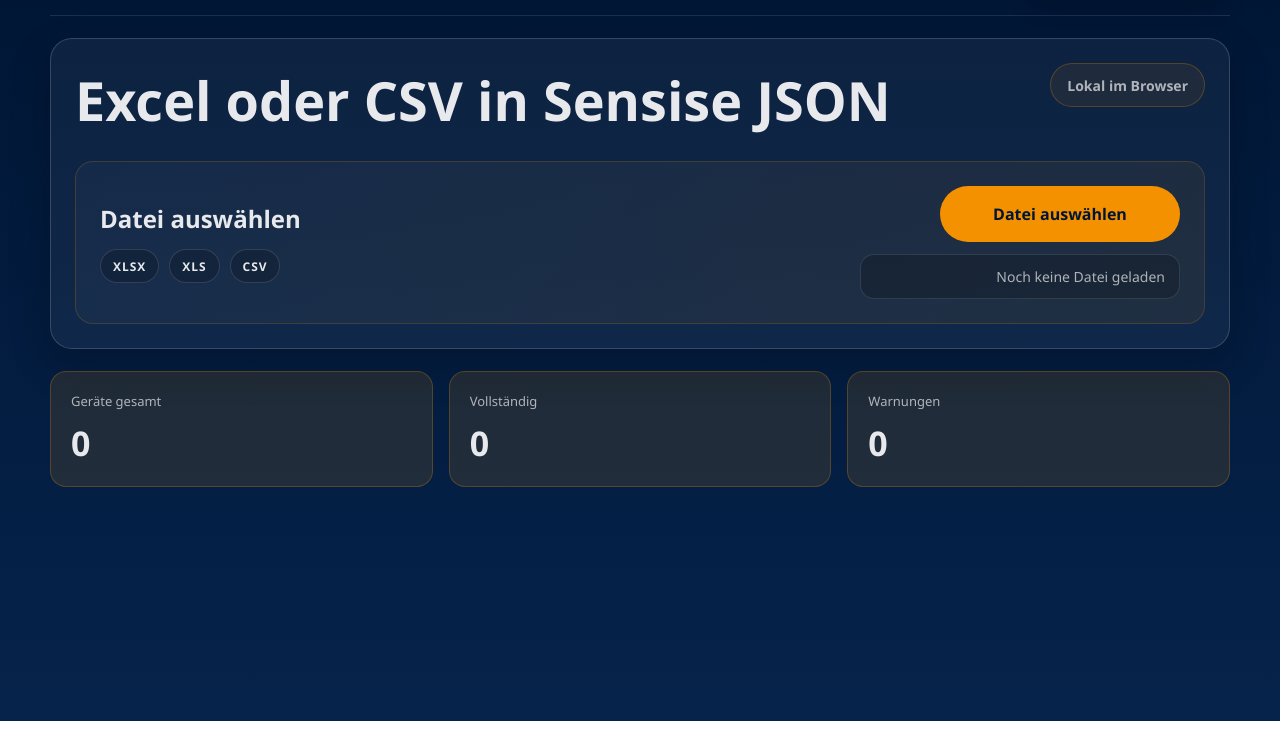
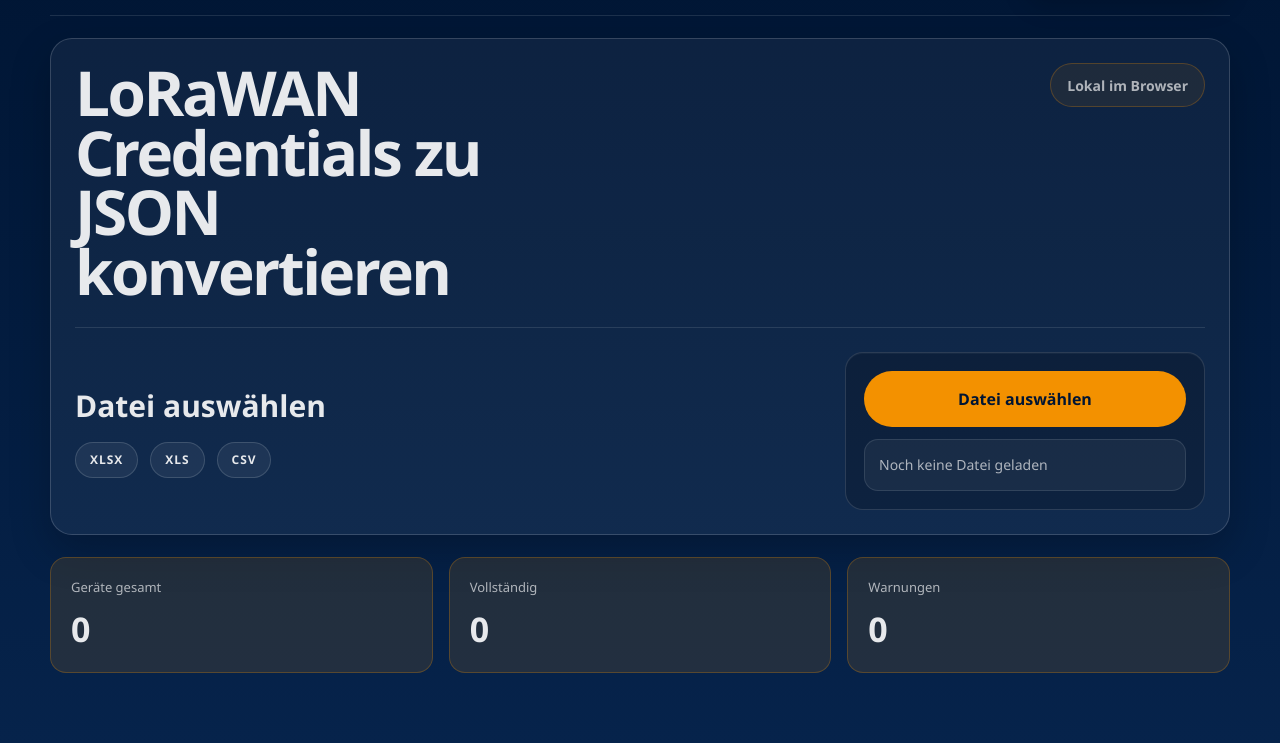
Before and after one commit to Lucaneedshelp/sensise-tool, a plain HTML site: page apps/json-generator/index.html in a window 1280 px wide. Shown: the part 79-822 px from the top of the page. Before the commit the page ends 800 px from the top, so only its background shows below. Drawn offline with Linux system fonts and the light colour scheme.

Commit message:
Add files via upload

```diff
--- a/apps/json-generator/app.css
+++ b/apps/json-generator/app.css
@@ -35,23 +35,22 @@
 
 .hero {
   margin-bottom: 22px;
-  padding: 28px;
+  padding: 32px;
 }
 
 .hero-head {
   display: flex;
-  align-items: start;
+  align-items: flex-start;
   justify-content: space-between;
   gap: 18px;
 }
 
-.hero .eyebrow {
-  margin-bottom: 14px;
-}
-
 .hero h1 {
   margin: 0;
-  font-size: clamp(32px, 5vw, 54px);
+  max-width: 13ch;
+  font-size: clamp(36px, 5.2vw, 62px);
+  line-height: 0.96;
+  letter-spacing: -0.04em;
 }
 
 .hero-note {
@@ -77,25 +76,27 @@
 }
 
 .drop-panel {
-  display: flex;
-  align-items: stretch;
-  justify-content: space-between;
-  gap: 20px;
-  margin-top: 24px;
-  padding: 24px;
-  border-radius: 18px;
-  background: linear-gradient(135deg, rgba(255, 255, 255, 0.03), rgba(243, 145, 0, 0.08));
-  border: 1px solid rgba(243, 145, 0, 0.18);
+  display: grid;
+  grid-template-columns: minmax(0, 1.15fr) minmax(280px, 360px);
+  gap: 24px;
+  margin-top: 26px;
+  padding-top: 24px;
+  border-top: 1px solid rgba(231, 233, 236, 0.12);
 }
 
 .drop-copy {
   display: flex;
   flex-direction: column;
   justify-content: center;
-  gap: 14px;
+  gap: 16px;
+  max-width: 520px;
 }
 
-.drop-copy h2,
+.drop-copy h2 {
+  margin-bottom: 0;
+  font-size: clamp(22px, 2.5vw, 30px);
+}
+
 .preview-head h2,
 .app-section-head h2 {
   margin-bottom: 0;
@@ -111,17 +112,17 @@
 .format-list {
   display: flex;
   flex-wrap: wrap;
-  gap: 10px;
+  gap: 12px;
 }
 
 .format-pill {
   display: inline-flex;
   align-items: center;
-  min-height: 34px;
-  padding: 0 12px;
+  min-height: 36px;
+  padding: 0 14px;
   border-radius: 999px;
-  background: rgba(0, 0, 0, 0.18);
-  border: 1px solid rgba(231, 233, 236, 0.14);
+  background: rgba(255, 255, 255, 0.06);
+  border: 1px solid rgba(231, 233, 236, 0.16);
   color: var(--color-pale-grey);
   font-size: 12px;
   font-weight: 700;
@@ -129,30 +130,39 @@
 }
 
 .drop-actions {
-  min-width: min(320px, 100%);
+  min-width: 0;
   display: flex;
   flex-direction: column;
-  align-items: flex-end;
+  align-items: stretch;
   justify-content: center;
   gap: 12px;
+  padding: 18px;
+  border-radius: 18px;
+  background: rgba(0, 0, 0, 0.18);
+  border: 1px solid rgba(231, 233, 236, 0.14);
+  box-shadow: inset 0 1px 0 rgba(255, 255, 255, 0.04);
 }
 
 .drop-actions .btn {
-  min-width: 240px;
+  width: 100%;
+  min-width: 0;
   min-height: 56px;
   font-size: 16px;
 }
 
 .status-msg {
+  display: flex;
+  align-items: center;
   width: 100%;
+  min-height: 52px;
+  padding: 12px 14px;
+  border-radius: 14px;
+  background: rgba(255, 255, 255, 0.05);
+  border: 1px solid rgba(231, 233, 236, 0.12);
   color: var(--color-text-muted);
   font-size: 14px;
-  min-height: 20px;
-  padding: 12px 14px;
-  border-radius: 14px;
-  background: rgba(0, 0, 0, 0.18);
-  border: 1px solid rgba(231, 233, 236, 0.12);
-  text-align: right;
+  line-height: 1.45;
+  text-align: left;
   word-break: break-word;
 }
 
@@ -298,7 +308,6 @@
 
 @media (max-width: 860px) {
   .hero-head,
-  .drop-panel,
   .preview-head,
   .app-topbar {
     flex-direction: column;
@@ -309,22 +318,29 @@
     padding: 24px;
   }
 
+  .hero h1 {
+    max-width: none;
+    font-size: clamp(34px, 10vw, 48px);
+  }
+
   .drop-panel {
-    padding: 20px;
+    grid-template-columns: 1fr;
+    gap: 18px;
+    margin-top: 22px;
+    padding-top: 22px;
+  }
+
+  .drop-copy {
+    max-width: none;
   }
 
   .drop-actions {
     width: 100%;
-    min-width: 0;
-    align-items: stretch;
+    padding: 16px;
   }
 
   .drop-actions .btn {
     width: 100%;
     min-width: 0;
   }
-
-  .status-msg {
-    text-align: left;
-  }
 }
--- a/apps/json-generator/index.html
+++ b/apps/json-generator/index.html
@@ -3,7 +3,7 @@
 <head>
   <meta charset="UTF-8">
   <meta name="viewport" content="width=device-width, initial-scale=1.0">
-  <title>Sensise JSON-Generator</title>
+  <title>Sensise LoRaWAN Credentials</title>
   <link rel="stylesheet" href="../../assets/css/theme.css">
   <link rel="stylesheet" href="app.css">
 </head>
@@ -19,7 +19,7 @@
     <header class="hero panel">
       <div class="hero-head">
         <div>
-          <h1>Excel oder CSV in Sensise JSON</h1>
+          <h1>LoRaWAN Credentials zu JSON konvertieren</h1>
         </div>
         <span class="hero-note">Lokal im Browser</span>
       </div>
```
